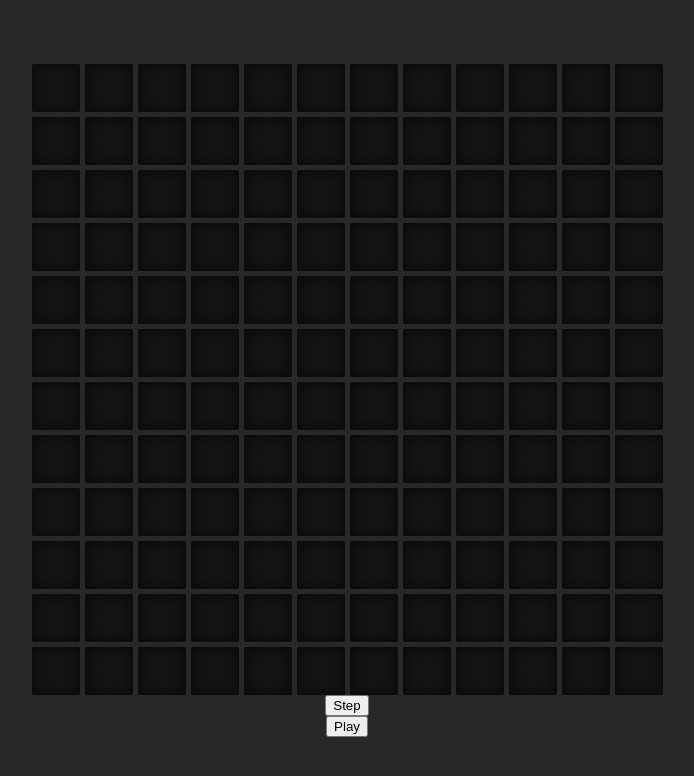
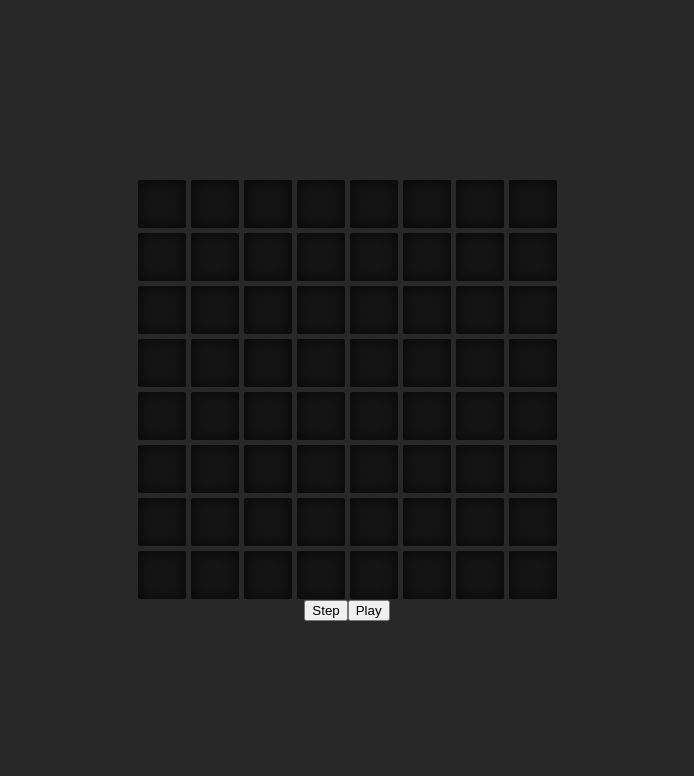
Before and after one commit to jessefischer/conway-synth, a React (Create React App) app: page / in a window 1280 px wide. Shown: the top 776 px of the page, without its empty margins (293-987 px from the left). Built offline with nearby package versions, Linux system fonts and the light colour scheme.

Commit message:
feat: lift state up to App

```diff
--- a/src/components/App/App.tsx
+++ b/src/components/App/App.tsx
@@ -1,11 +1,115 @@
-import { Board } from "../Board"
+import { useState } from "react";
+import { useMachine } from "@xstate/react";
+
+import { Board } from "../Board";
+
+import { BoardMachine } from "./App.machine";
 
 import styles from "./App.module.css";
 
 export const App = () => {
+  const [height, width] = [8, 8];
+
+  const [cellStates, setCellStates] = useState(
+    Array(height * width).fill(false)
+  );
+
+  const countActiveNeighbors = (i: number) => {
+    let count = 0;
+    // Top left neighbor
+    if (i % width > 0 && Math.floor(i / width) > 0) {
+      if (cellStates[i - (width + 1)]) {
+        count++;
+      }
+    }
+    // Top middle neighbor
+    if (Math.floor(i / width) > 0) {
+      if (cellStates[i - width]) {
+        count++;
+      }
+    }
+    // Top right neighbor
+    if (Math.floor(i / width) > 0 && i % width < width - 1) {
+      if (cellStates[i - (width - 1)]) {
+        count++;
+      }
+    }
+    // Left center neighbor
+    if (i % width > 0) {
+      if (cellStates[i - 1]) {
+        count++;
+      }
+    }
+    // Right center neighbor
+    if (i % width < width - 1) {
+      if (cellStates[i + 1]) {
+        count++;
+      }
+    }
+    // Bottom left neighbor
+    if (i % width > 0 && Math.floor(i / width) < height - 1) {
+      if (cellStates[i + width - 1]) {
+        count++;
+      }
+    }
+    // Bottom center neighbor
+    if (Math.floor(i / width) < height - 1) {
+      if (cellStates[i + width]) {
+        count++;
+      }
+    }
+    // Bottom right neighbor
+    if (Math.floor(i / width) < height - 1 && i % width < width - 1) {
+      if (cellStates[i + width + 1]) {
+        count++;
+      }
+    }
+    return count;
+  };
+
+  const updateCellStates = () => {
+    setCellStates((cellStates) =>
+      cellStates.map((state, i) => {
+        const activeNeighbors = countActiveNeighbors(i);
+        if (activeNeighbors === 3) {
+          return true;
+        }
+        if (activeNeighbors === 2) {
+          return state;
+        }
+        return false;
+      })
+    );
+  };
+
+  const setCellState = (i: number, state: boolean) => {
+    const newCellStates = cellStates.slice();
+    newCellStates[i] = state;
+    setCellStates(newCellStates);
+  };
+
+  const [machine, send] = useMachine(BoardMachine, {
+    actions: { updateCellStates },
+  });
+  const isPlaying = machine.matches("Playing");
+
+  const handlePlay = () => {
+    send({ type: "START" });
+  };
+
+  const handleStop = () => {
+    send({ type: "STOP" });
+  };
+
   return (
     <div className={styles.app}>
-      <Board height={12} width={12} />
+      <Board {...{ height, width, cellStates, setCellState }} />
+      <div className={styles.controls}>
+        <button onClick={updateCellStates}>Step</button>
+        <button onClick={() => (isPlaying ? handleStop() : handlePlay())}>
+          {isPlaying ? "Stop" : "Play"}
+        </button>
+      </div>
     </div>
   );
-}
+};
--- a/src/components/Board/Board.tsx
+++ b/src/components/Board/Board.tsx
@@ -1,119 +1,36 @@
-import styles from "./Board.module.css"
+import styles from "./Board.module.css";
 import { Cell } from "../Cell";
-import { useState } from "react";
-import { useMachine } from "@xstate/react";
-import { BoardMachine } from "./Board.machine";
 
 export type BoardProps = {
   height: number;
   width: number;
-}
+  cellStates: Array<boolean>;
+  setCellState: (i: number, state: boolean) => void;
+};
 
-
-export const Board = ({height, width}: BoardProps) :JSX.Element => {
-  const [cellStates, setCellStates] = useState(Array(height * width).fill(false));
-
-  const countActiveNeighbors = (i: number) => {
-    let count = 0;
-    // Top left neighbor
-    if ( i % width > 0 && Math.floor( i / width ) > 0) {
-      if ( cellStates[i-(width+1)]) {
-        count++;
-      }
-    }
-    // Top middle neighbor
-    if ( Math.floor( i / width ) > 0) {
-      if ( cellStates[i-width]) {
-        count++;
-      }
-    }
-    // Top right neighbor
-    if ( Math.floor( i / width ) > 0 && i % width < width - 1) {
-      if ( cellStates[i-(width-1)]) {
-        count++;
-      }
-    }
-    // Left center neighbor
-    if ( i % width > 0) {
-      if ( cellStates[i-1]) {
-        count++;
-      }
-    }
-    // Right center neighbor
-    if ( i % width < width - 1) {
-      if ( cellStates[i+1]) {
-        count++;
-      }
-    }
-    // Bottom left neighbor
-    if ( i % width > 0 && Math.floor( i / width ) < height - 1) {
-      if ( cellStates[i+width-1]) {
-        count++;
-      }
-    }
-    // Bottom center neighbor
-    if ( Math.floor(i / width) < height - 1) {
-      if (cellStates[i+width]) {
-        count++;
-      }
-    }
-    // Bottom right neighbor
-    if ( Math.floor(i/width) < height - 1 && i % width < width - 1 ) {
-      if (cellStates[i+width+1]) {
-        count++;
-      }
-    }
-    return count;
-  }
-
-  const updateCellStates = () => {
-    setCellStates( (cellStates) => cellStates.map( (state, i) => {
-      const activeNeighbors = countActiveNeighbors(i);
-      if ( activeNeighbors === 3) {
-        return true;
-      }
-      if ( activeNeighbors === 2) {
-        return state;
-      }
-      return false;
-    }))
-  }
-
-  const setCellState = (i: number, state: boolean) => {
-    const newCellStates = cellStates.slice();
-    newCellStates[i] = state;
-    setCellStates(newCellStates);
-  }
-
-  const [machine, send] = useMachine(BoardMachine, {actions: {updateCellStates}});
-  const isPlaying = machine.matches("Playing");
-
-  const handlePlay = () => {
-    send({ type: "START"});
-  }
-
-  const handleStop = () => {
-    send({ type: "STOP"});
-  }
-
+export const Board = ({
+  height,
+  width,
+  cellStates,
+  setCellState,
+}: BoardProps): JSX.Element => {
   return (
     <>
       <div
         className={styles.board}
         style={{
           gridTemplateColumns: `repeat(${width}, 1fr)`,
-        gridTemplateRows: `repeat(${height}, 1fr)`
-      }}>
-      {cellStates.map((state, i) =>
+          gridTemplateRows: `repeat(${height}, 1fr)`,
+        }}
+      >
+        {cellStates.map((state, i) => (
           <Cell
             key={i}
             active={state}
             setActive={(state) => setCellState(i, state)}
           />
-        )}
+        ))}
       </div>
-      <button onClick={updateCellStates}>Step</button>
-      <button onClick={() => isPlaying? handleStop() : handlePlay()}>{isPlaying? "Stop": "Play"}</button>
     </>
   );
-}
+};
```
Also changed, not shown: src/components/App/App.machine.ts (renamed from src/components/Board/Board.machine.ts). Lines whose indentation alone changed are shown as unchanged.
